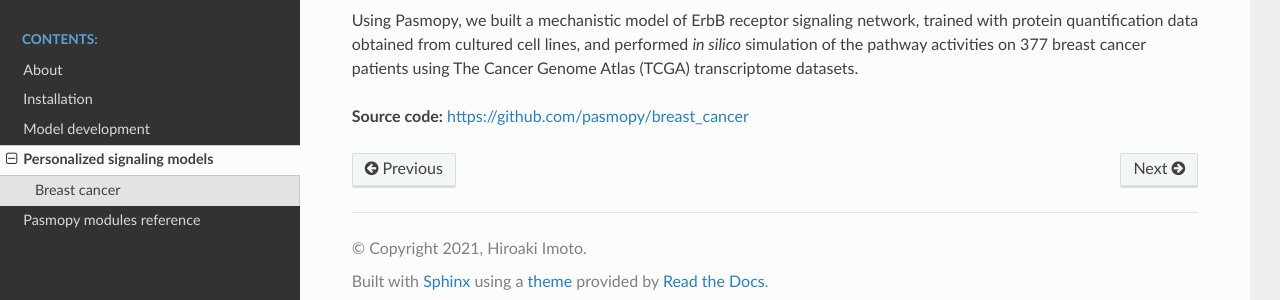
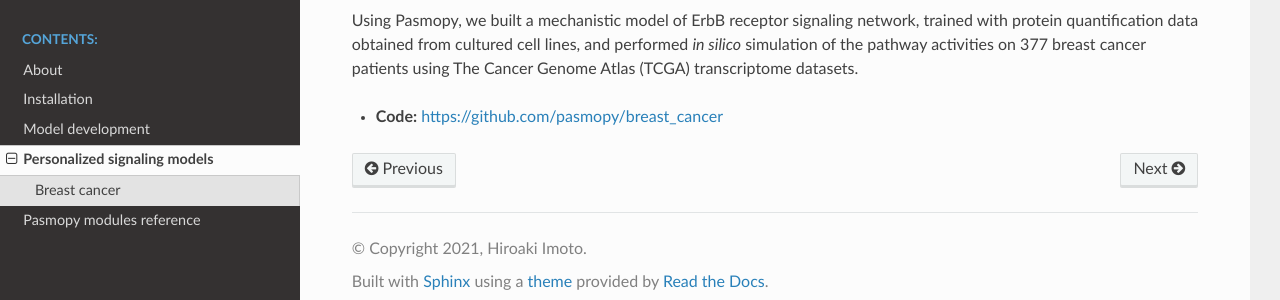
Before and after one commit to pasmopy/pasmopy, a Sphinx documentation site: the page built from docs/personalized_model.rst, in a window 1280 px wide. Shown: the part 207-507 px from the top of the page. Built offline with Sphinx 7.4.7 and the Read the Docs theme 2.0.0, drawn with Linux system fonts in a browser that asks for light colours.

Commit message:
small fix

```diff
--- a/docs/personalized_model.rst
+++ b/docs/personalized_model.rst
@@ -6,4 +6,4 @@ Breast cancer
 
 Using Pasmopy, we built a mechanistic model of ErbB receptor signaling network, trained with protein quantification data obtained from cultured cell lines, and performed *in silico* simulation of the pathway activities on 377 breast cancer patients using The Cancer Genome Atlas (TCGA) transcriptome datasets.
 
-**Source code:** https://github.com/pasmopy/breast_cancer
+* **Code:** https://github.com/pasmopy/breast_cancer
```
